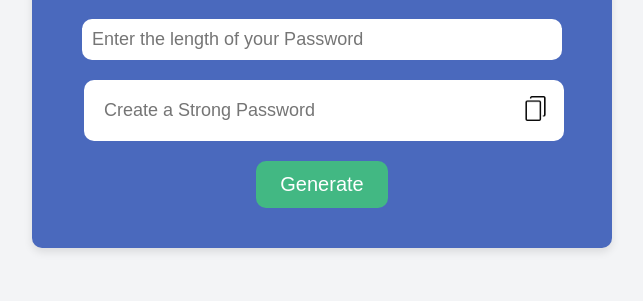
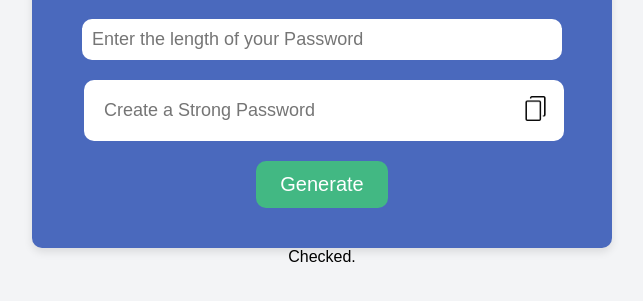
Before and after one commit to Hridayadev/Password-Generator, a plain HTML site: page index.html in a window 1280 px wide. Shown: the part 227-528 px from the top of the page, without its empty margins (318-961 px from the left). Drawn offline with Linux system fonts and the light colour scheme.

Commit message:
Update index.html

```diff
--- a/index.html
+++ b/index.html
@@ -20,6 +20,7 @@
         </div>
         <button class="genBtn">Generate</button>
     </div>
+    <div>Checked.</div>
     <script src="index.js"></script>
 </body>
 </html>
```
